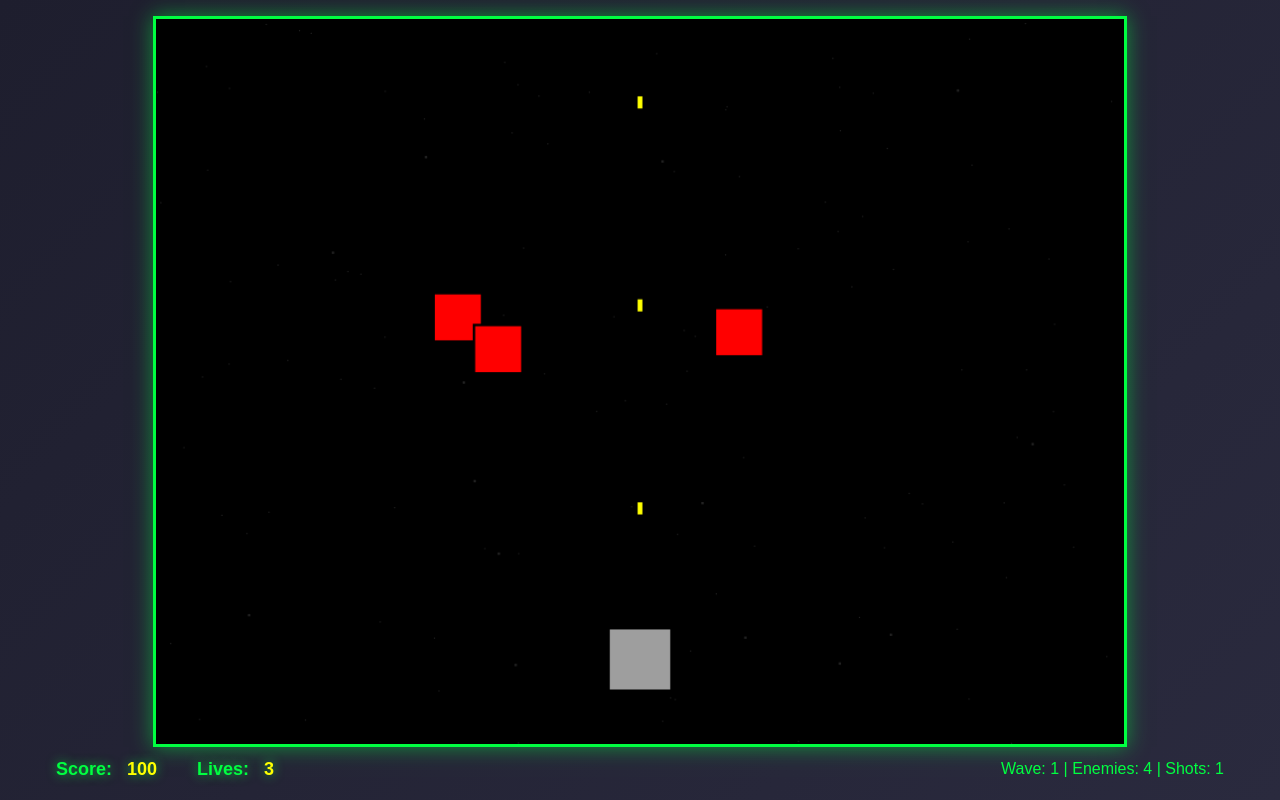
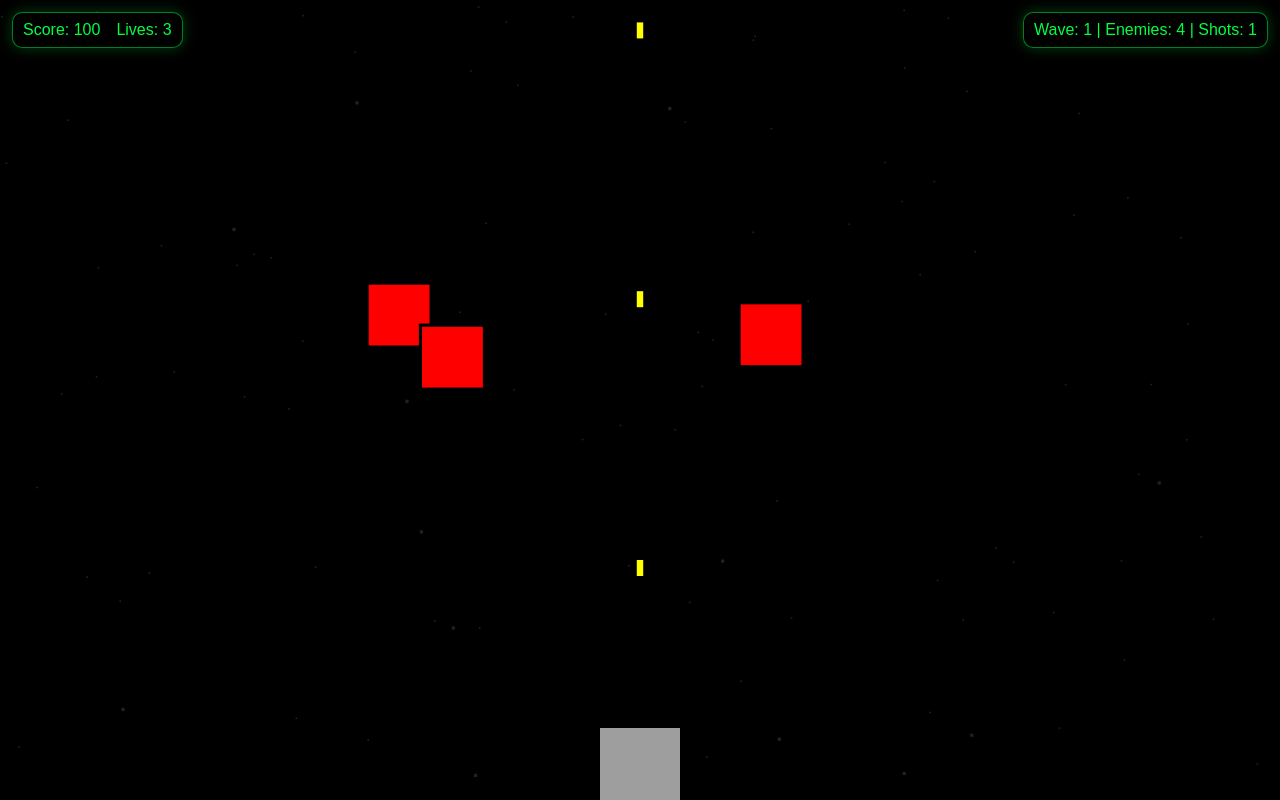
Before and after one commit to jacobtripp09-stack/Ultimate_Space_Battle, a plain HTML site: page index.html in a window 1280 px wide. Drawn offline with Linux system fonts and the light colour scheme.

Commit message:
Add files via upload

```diff
--- a/game.js
+++ b/game.js
@@ -94,46 +94,51 @@ const BULLET_LIFE_MAX_FRAMES = 600;
 // Responsive canvas scaling (keep game logic in 800x600, scale visually to fit screen)
 let renderScale = 1;
 let deviceScale = 1;
+let viewScale = 1;
+let viewOffsetX = 0;
+let viewOffsetY = 0;
+let viewCssW = CANVAS_WIDTH;
+let viewCssH = CANVAS_HEIGHT;
 
 // Keep drawing coordinates in the original 800x600 "game space" even when the canvas
 // backing store is resized for different screens / pixel ratios.
 function applyCanvasTransform() {
-    const sx = canvas.width / CANVAS_WIDTH;
-    const sy = canvas.height / CANVAS_HEIGHT;
-    ctx.setTransform(sx, 0, 0, sy, 0, 0);
+    // Scale the 800x600 game world to COVER the screen (true fullscreen)
+    // with a uniform scale (no stretching). This may crop the edges.
+    const s = viewScale * deviceScale;
+    ctx.setTransform(s, 0, 0, s, viewOffsetX * deviceScale, viewOffsetY * deviceScale);
+
     // Retro look: avoid blurring when scaled
     ctx.imageSmoothingEnabled = false;
 }
 
 function resizeCanvas() {
-    const ui = document.querySelector('.ui');
-    const uiH = ui ? ui.getBoundingClientRect().height : 0;
+    // True fullscreen: canvas always matches the usable viewport
+    const vv = window.visualViewport;
+    const cssW = Math.floor(vv ? vv.width : window.innerWidth);
+    const cssH = Math.floor(vv ? vv.height : window.innerHeight);
 
-    // Leave a little padding so nothing touches the edges
-    const pad = 16;
-    const maxW = 1200; // allow larger than 800 on big screens (scaled up)
-    const availW = Math.max(280, Math.min((window.visualViewport ? window.visualViewport.width : window.innerWidth) - pad * 2, maxW));
-    const availH = Math.max(240, (window.visualViewport ? window.visualViewport.height : window.innerHeight) - uiH - pad * 3);
-
-    // Maintain the game's aspect ratio (800x600 = 4:3)
-    let displayW = availW;
-    let displayH = displayW * (CANVAS_HEIGHT / CANVAS_WIDTH);
-
-    if (displayH > availH) {
-        displayH = availH;
-        displayW = displayH * (CANVAS_WIDTH / CANVAS_HEIGHT);
-    }
+    // Cap DPR a bit for performance on mobile
+    deviceScale = Math.min(window.devicePixelRatio || 1, 2);
 
     // CSS size (layout size)
-    canvas.style.width = `${displayW}px`;
-    canvas.style.height = `${displayH}px`;
+    canvas.style.width = `${cssW}px`;
+    canvas.style.height = `${cssH}px`;
 
     // Backing store size (pixel size) for crisp rendering
-    deviceScale = window.devicePixelRatio || 1;
-    canvas.width = Math.round(displayW * deviceScale);
-    canvas.height = Math.round(displayH * deviceScale);
+    canvas.width = Math.max(1, Math.round(cssW * deviceScale));
+    canvas.height = Math.max(1, Math.round(cssH * deviceScale));
 
-    renderScale = displayW / CANVAS_WIDTH;
+    // Store CSS viewport size for input mapping
+    viewCssW = cssW;
+    viewCssH = cssH;
+
+    // Uniform "cover" scale (fills screen, may crop)
+    viewScale = Math.max(cssW / CANVAS_WIDTH, cssH / CANVAS_HEIGHT);
+
+    // Center the world within the screen (offsets are in CSS pixels)
+    viewOffsetX = (cssW - CANVAS_WIDTH * viewScale) / 2;
+    viewOffsetY = (cssH - CANVAS_HEIGHT * viewScale) / 2;
 
     applyCanvasTransform();
 }
@@ -150,9 +155,18 @@ resizeCanvas();
 
 function clientToGameCoords(clientX, clientY) {
     const rect = canvas.getBoundingClientRect();
-    const x = (clientX - rect.left) / rect.width * CANVAS_WIDTH;
-    const y = (clientY - rect.top) / rect.height * CANVAS_HEIGHT;
-    return { x, y };
+    const cssX = (clientX - rect.left);
+    const cssY = (clientY - rect.top);
+
+    // Convert from screen (CSS pixels) to game coordinates, accounting for cover-scale & cropping
+    const x = (cssX - viewOffsetX) / viewScale;
+    const y = (cssY - viewOffsetY) / viewScale;
+
+    // Clamp so taps in cropped regions don't produce wild values
+    return {
+        x: Math.max(0, Math.min(CANVAS_WIDTH, x)),
+        y: Math.max(0, Math.min(CANVAS_HEIGHT, y)),
+    };
 }
 
 let pointerDown = false;
--- a/index.html
+++ b/index.html
@@ -7,7 +7,7 @@
     <link rel="stylesheet" href="style.css">
 </head>
 <body>
-    <div class="container">
+    <div class="container" id="gameWrap">
         <canvas id="gameCanvas"></canvas>
         <div class="ui">
             <div class="score-board">
--- a/style.css
+++ b/style.css
@@ -4,102 +4,98 @@
   box-sizing: border-box;
 }
 
-body {
-    display: flex;
-    justify-content: center;
-    align-items: flex-start;
-    min-height: 100svh;
-    background: linear-gradient(135deg, #1e1e2e 0%, #2a2a3e 100%);
-    font-family: 'Arial', sans-serif;
+html, body {
+  width: 100%;
+  height: 100%;
+  overflow: hidden; /* true fullscreen: no page scroll */
+  background: #000;
+  font-family: Arial, sans-serif;
   color: #fff;
-    padding-top: env(safe-area-inset-top);
-    padding-bottom: env(safe-area-inset-bottom);
 }
 
-.container {
-    display: flex;
-    flex-direction: column;
-    align-items: center;
-    gap: 12px;
-    padding: 16px;
+/* Fullscreen game wrapper */
+#gameWrap {
+  position: fixed;
+  inset: 0;
   width: 100vw;
-    max-width: 1200px;
+  height: 100svh; /* adapts to mobile browser UI */
+  background: linear-gradient(135deg, #1e1e2e 0%, #2a2a3e 100%);
 }
 
-canvas {
-    touch-action: none; /* allow pointer/touch control without page scrolling */
-    border: 3px solid #00ff41;
+/* Canvas fills the entire device viewport */
+#gameCanvas {
+  position: absolute;
+  inset: 0;
+  width: 100%;
+  height: 100%;
+  display: block;
   background: #000;
-    box-shadow: 0 0 20px rgba(0, 255, 65, 0.5);
+  touch-action: none; /* prevent scroll/zoom gestures over the game */
   cursor: none;
 }
 
+/* UI overlays the canvas (true fullscreen) */
 .ui {
-    width: 100%;
+  position: absolute;
+  top: 0;
+  left: 0;
+  right: 0;
+
+  /* Keep UI out of notches / rounded corners */
+  padding:
+    calc(12px + env(safe-area-inset-top))
+    calc(12px + env(safe-area-inset-right))
+    12px
+    calc(12px + env(safe-area-inset-left));
+
   display: flex;
+  align-items: flex-start;
   justify-content: space-between;
-    align-items: center;
-    gap: 20px;
+  gap: 12px;
+
+  pointer-events: none; /* the game still receives touches */
+}
+
+.score-board, .game-info {
+  pointer-events: none; /* informational only */
+  background: rgba(0, 0, 0, 0.35);
+  border: 1px solid rgba(0, 255, 65, 0.5);
+  box-shadow: 0 0 14px rgba(0, 255, 65, 0.25);
+  border-radius: 10px;
+  padding: 8px 10px;
+  backdrop-filter: blur(6px);
 }
 
 .score-board {
   display: flex;
-    gap: 40px;
-    font-size: 18px;
-    font-weight: bold;
+  gap: 16px;
+  font-size: 16px;
   color: #00ff41;
-    text-shadow: 0 0 10px rgba(0, 255, 65, 0.5);
-}
-
-#score,
-#lives {
-    color: #ffff00;
-    margin-left: 10px;
 }
 
 .game-info {
-    flex: 1;
-    text-align: right;
   font-size: 16px;
   color: #00ff41;
   min-height: 20px;
+  text-align: right;
+  max-width: 60vw;
 }
 
 /* Retro glow effect */
 @keyframes glow {
-    0%, 100% {
-        text-shadow: 0 0 5px rgba(0, 255, 65, 0.5);
-    }
-    50% {
-        text-shadow: 0 0 15px rgba(0, 255, 65, 0.8);
-    }
+  0%, 100% { text-shadow: 0 0 5px rgba(0, 255, 65, 0.5); }
+  50% { text-shadow: 0 0 12px rgba(0, 255, 65, 0.9); }
 }
 
-.score-board {
-    animation: glow 2s ease-in-out infinite;
-}
-
-
 /* Mobile tweaks */
-@media (max-width: 520px) {
-    .container { padding: 10px; }
-
-    .ui {
-        flex-direction: column;
-        align-items: center;
-        gap: 8px;
+@media (max-width: 600px) {
+  .score-board, .game-info {
+    font-size: 14px;
+    padding: 7px 9px;
   }
   .score-board {
-        gap: 18px;
-        font-size: 16px;
-        justify-content: center;
+    gap: 12px;
     flex-wrap: wrap;
   }
-    .game-info {
-        text-align: center;
-        width: 100%;
+  #gameCanvas { cursor: default; }
 }
-    canvas {
-        cursor: default;
-    }
-}
```
Lines whose indentation alone changed are shown as unchanged.
